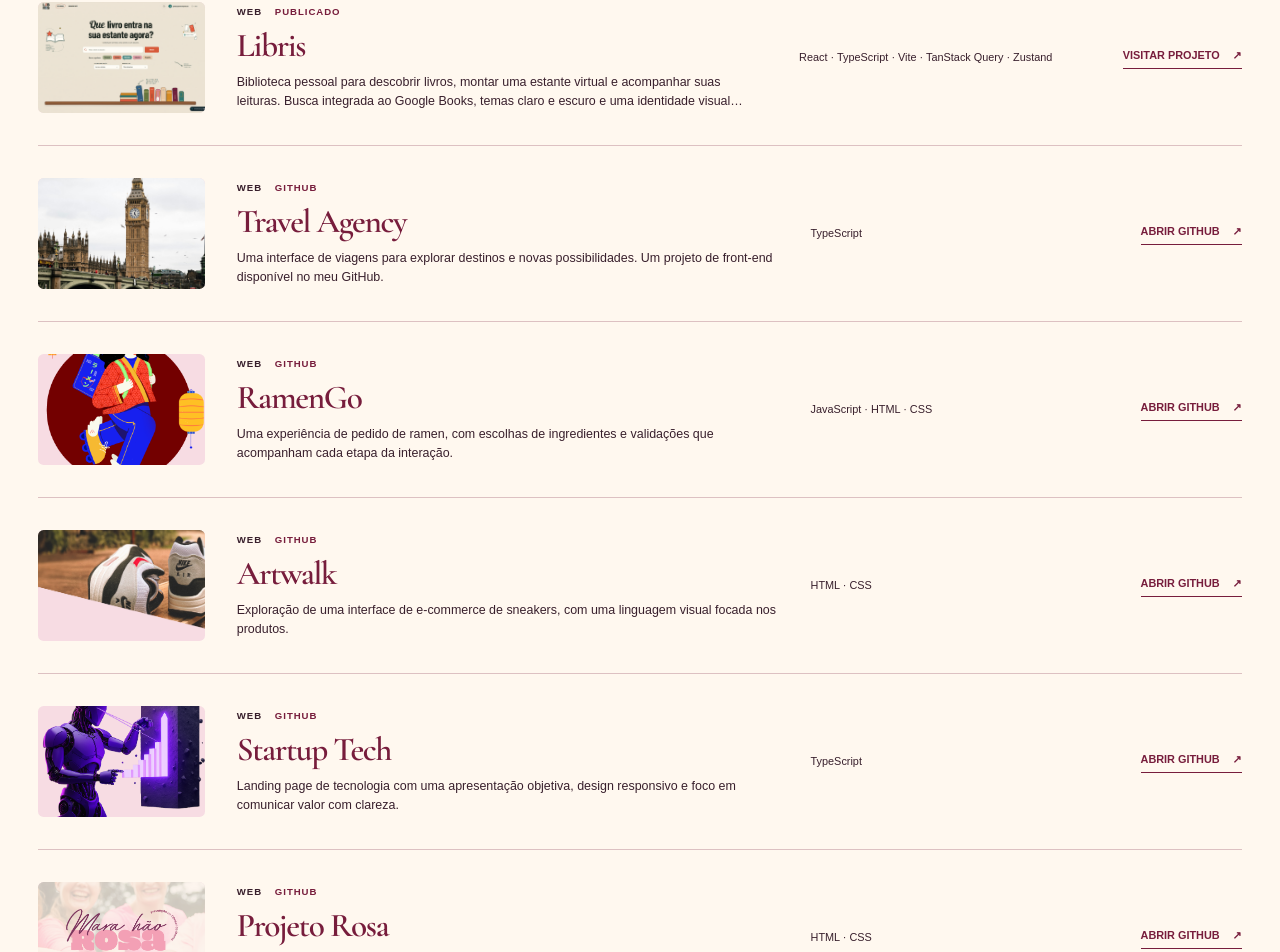
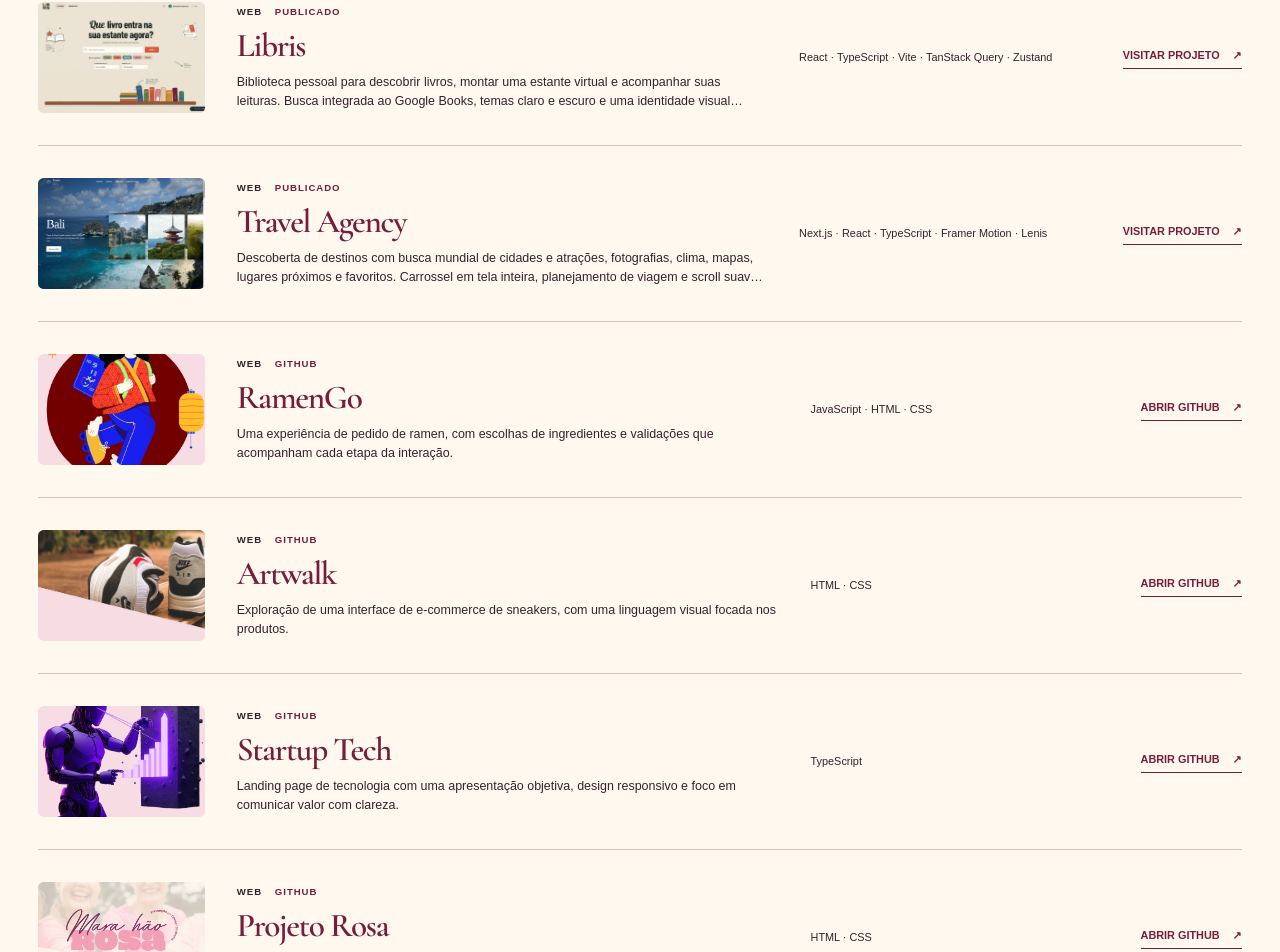
Before and after one commit to GisellyPereira/giselly-studio, a Next.js app: page /projetos in a window 1280 px wide. Shown: the part 2599-3551 px from the top of the page. Built offline with nearby package versions, Linux system fonts and the light colour scheme.

Commit message:
feat: atualiza Travel Agency com nova capa e funcionalidades

```diff
--- a/public/images/project-gallery/SOURCES.md
+++ b/public/images/project-gallery/SOURCES.md
@@ -54,3 +54,7 @@ Os demais projetos usam capas tipográficas feitas em CSS, sem simular telas ou
 - App: https://apps.apple.com/br/app/hubnews-ai/id6748926138 — capturas de início, favoritos e configurações fornecidas pela autora (`hubnews-app-home.jpeg`, `hubnews-app-favorites.jpeg`, `hubnews-app-settings.jpeg`).
 - `hubnews-app-preview.svg`: composição vetorial das três capturas originais, preservadas também na galeria do estudo de caso.
 - App e web têm fichas próprias, categorias Mobile e Web e seus destinos oficiais. A imagem ilustrativa anterior do app foi substituída pelas telas reais.
+
+## Travel Agency — atualização de 03/10/2026
+
+`travel-agency.png` é uma captura real da interface desenvolvida por Giselly Pereira, com a hero de Bali e o carrossel atual. Fotografias e licenças estão documentadas no [repositório Travel Agency](https://github.com/GisellyPereira/travel-agency/blob/main/public/images/travel/SOURCES.md). A captura substitui a capa anterior do projeto.
--- a/src/data/public-projects.ts
+++ b/src/data/public-projects.ts
@@ -73,7 +73,7 @@ export const projectGalleryContent = {
       deployUrl: "https://hubnews.ai/",
     },
     repository("react-frontend-challenge", "Libris", "Biblioteca pessoal para descobrir livros, montar uma estante virtual e acompanhar suas leituras. Busca integrada ao Google Books, temas claro e escuro e uma identidade visual inspirada no universo dos livros.", "React · TypeScript · Vite · TanStack Query · Zustand", { imageSrc: image("libris-discover.png"), deployUrl: "https://libris-tests.netlify.app/login" }),
-    repository("travel-agency", "Travel Agency", "Uma interface de viagens para explorar destinos e novas possibilidades. Um projeto de front-end disponível no meu GitHub.", "TypeScript", { imageSrc: image("travel.jpg") }),
+    repository("travel-agency", "Travel Agency", "Descoberta de destinos com busca mundial de cidades e atrações, fotografias, clima, mapas, lugares próximos e favoritos. Carrossel em tela inteira, planejamento de viagem e scroll suave com Lenis.", "Next.js · React · TypeScript · Framer Motion · Lenis", { imageSrc: image("travel-agency.png"), deployUrl: "https://agency-travvel.netlify.app/" }),
     repository("RamenGo", "RamenGo", "Uma experiência de pedido de ramen, com escolhas de ingredientes e validações que acompanham cada etapa da interação.", "JavaScript · HTML · CSS", { imageSrc: image("ramen.png") }),
     repository("project-artwalk", "Artwalk", "Exploração de uma interface de e-commerce de sneakers, com uma linguagem visual focada nos produtos.", "HTML · CSS", { imageSrc: image("artwalk.png") }),
     {
```
Also changed, not shown: public/images/project-gallery/travel-agency.png (added).
